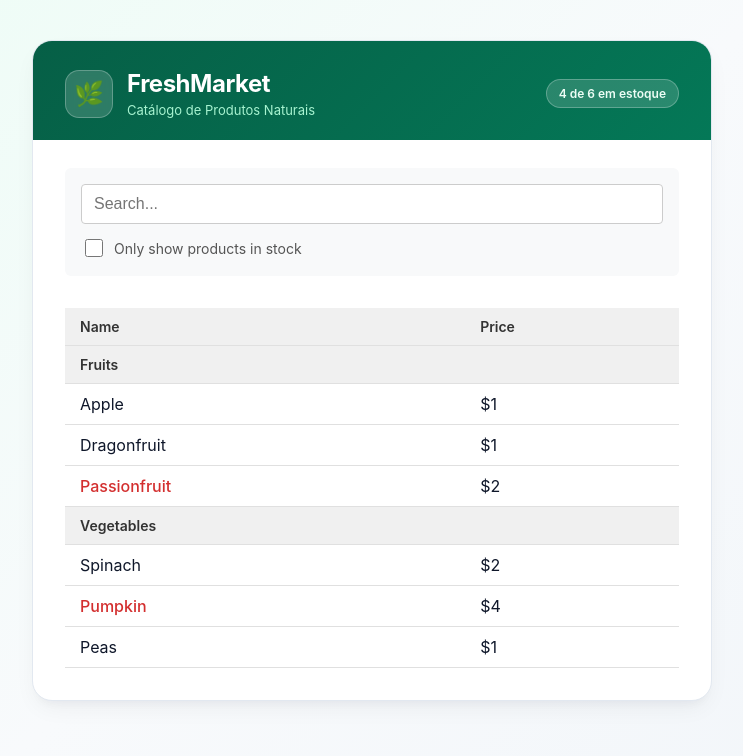
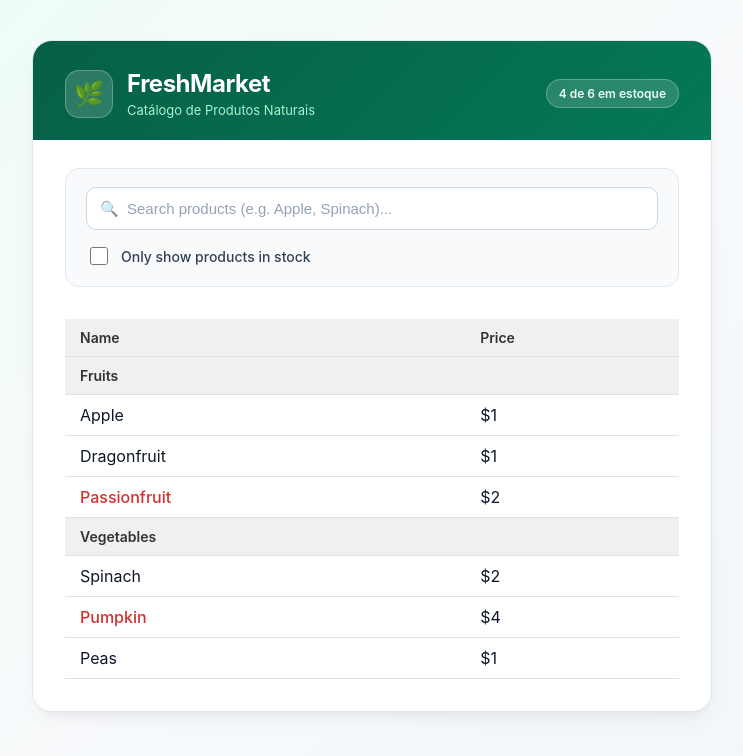
Before and after one commit to Francisco-Cassio/produtos-web, a React (Vite) app: page / in a window 1280 px wide. Shown: the top 756 px of the page, without its empty margins (268-1011 px from the left). Built offline with nearby package versions, Linux system fonts and the light colour scheme.

Commit message:
style: refina visual do SearchBar com icone de busca e estados de foco

```diff
--- a/src/components/SearchBar.module.css
+++ b/src/components/SearchBar.module.css
@@ -1,30 +1,63 @@
 .form {
   display: flex;
   flex-direction: column;
-  gap: 12px;
-  padding: 16px;
-  background: #f8f9fa;
-  border-radius: 6px;
+  gap: 14px;
+  padding: 18px 20px;
+  background: #f8fafc;
+  border: 1px solid #e2e8f0;
+  border-radius: 14px;
+}
+
+.inputWrapper {
+  position: relative;
+  display: flex;
+  align-items: center;
+}
+
+.searchIcon {
+  position: absolute;
+  left: 14px;
+  font-size: 15px;
+  pointer-events: none;
+  opacity: 0.65;
 }
 
 .input {
-  padding: 10px 12px;
-  font-size: 16px;
-  border: 1px solid #ccc;
-  border-radius: 4px;
+  width: 100%;
+  padding: 12px 14px 12px 40px;
+  font-size: 15px;
+  color: #0f172a;
+  background: #ffffff;
+  border: 1.5px solid #cbd5e1;
+  border-radius: 10px;
+  outline: none;
+  transition: border-color 0.2s ease, box-shadow 0.2s ease;
+}
+
+.input::placeholder {
+  color: #94a3b8;
+}
+
+.input:focus {
+  border-color: #059669;
+  box-shadow: 0 0 0 3px rgba(5, 150, 105, 0.14);
 }
 
 .checkboxLabel {
-  display: flex;
+  display: inline-flex;
   align-items: center;
-  gap: 8px;
+  gap: 10px;
   font-size: 14px;
-  color: #555;
+  font-weight: 500;
+  color: #334155;
   cursor: pointer;
+  user-select: none;
+  width: fit-content;
 }
 
 .checkbox {
   width: 18px;
   height: 18px;
-  accent-color: #4caf50;
+  accent-color: #059669;
+  cursor: pointer;
 }
--- a/src/components/SearchBar.tsx
+++ b/src/components/SearchBar.tsx
@@ -14,14 +14,19 @@ export default function SearchBar({
   onInStockOnlyChange
 }: SearchBarProps) {
   return (
-    <form className={styles.form}>
+    <form className={styles.form} onSubmit={(e) => e.preventDefault()}>
+      <div className={styles.inputWrapper}>
+        <span className={styles.searchIcon} aria-hidden="true">
+          🔍
+        </span>
         <input
           type="text"
           value={filterText}
-        placeholder="Search..."
+          placeholder="Search products (e.g. Apple, Spinach)..."
           className={styles.input}
           onChange={(e) => onFilterTextChange(e.target.value)}
         />
+      </div>
       <label className={styles.checkboxLabel}>
         <input
           type="checkbox"
@@ -29,8 +34,7 @@ export default function SearchBar({
           onChange={(e) => onInStockOnlyChange(e.target.checked)}
           className={styles.checkbox}
         />
-        {' '}
-        Only show products in stock
+        <span>Only show products in stock</span>
       </label>
     </form>
   )
```
Lines whose indentation alone changed are shown as unchanged.
